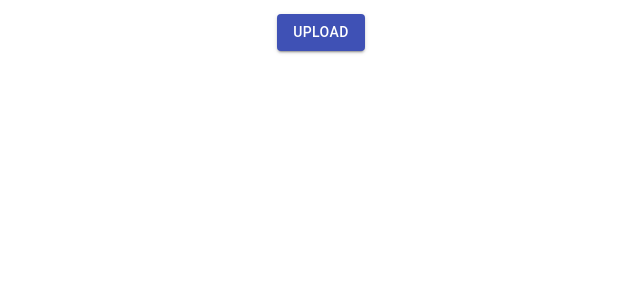
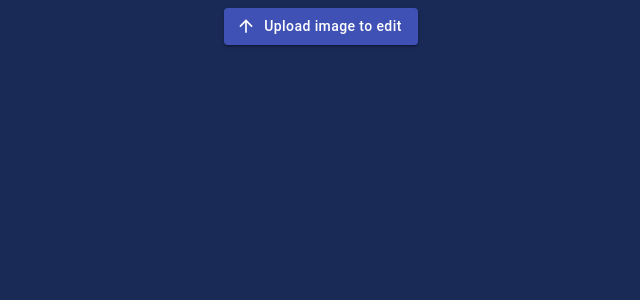
Before and after one commit to leosilva-dev/filter-editor, a Next.js app: page / in a window 1280 px wide. Shown: the top 300 px of the page, without its empty margins (307-947 px from the left). Built offline with nearby package versions, Linux system fonts and the light colour scheme.

Commit message:
Changes on Image viewer component

```diff
--- a/package.json
+++ b/package.json
@@ -9,6 +9,7 @@
   },
   "dependencies": {
     "@material-ui/core": "^4.11.3",
+    "@material-ui/icons": "^4.11.2",
     "next": "10.0.7",
     "react": "17.0.1",
     "react-dom": "17.0.1"
--- a/src/components/ImageViewr.tsx
+++ b/src/components/ImageViewr.tsx
@@ -1,5 +1,6 @@
 import { Button } from '@material-ui/core'
 import styles from '../styles/img.module.css'
+import ArrowUpwardIcon from '@material-ui/icons/ArrowUpward';
 
 export function ImageViewr() {
 
@@ -21,8 +22,8 @@ export function ImageViewr() {
                     onChange={loadFile}
                 />
                 <label htmlFor="contained-button-file">
-                    <Button variant="contained" color="primary" component="span">
-                        Upload
+                    <Button variant="contained" color="primary" component="span" startIcon={<ArrowUpwardIcon />} style={{ textTransform: 'none' }}>
+                        Upload image to edit
                     </Button>
                 </label>
             </div>
--- a/src/styles/globals.css
+++ b/src/styles/globals.css
@@ -1,9 +1,10 @@
-/* html,
+html,
 body {
   padding: 0;
   margin: 0;
   font-family: -apple-system, BlinkMacSystemFont, Segoe UI, Roboto, Oxygen,
     Ubuntu, Cantarell, Fira Sans, Droid Sans, Helvetica Neue, sans-serif;
+    background: #192a56;
 }
 
 a {
@@ -13,4 +14,4 @@ a {
 
 * {
   box-sizing: border-box;
-} */
+}
```
Also changed, not shown: 1 other file (tests, documents, lock files or other folders).
